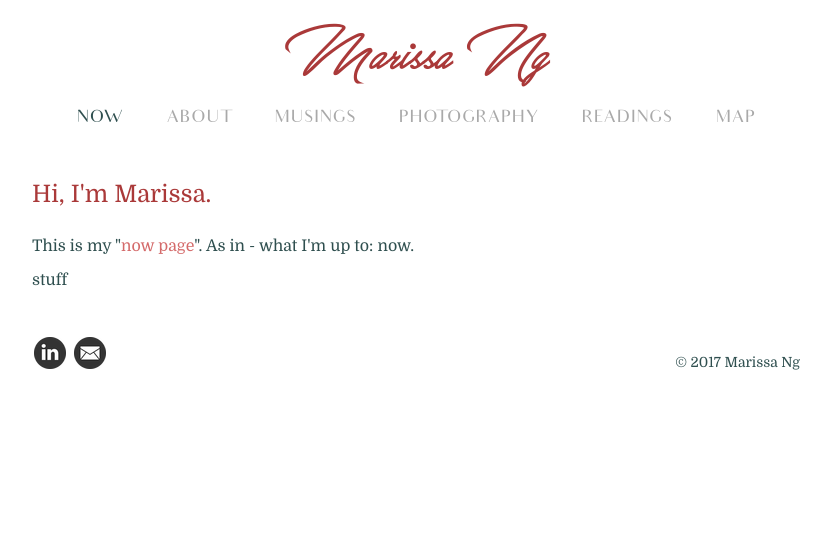
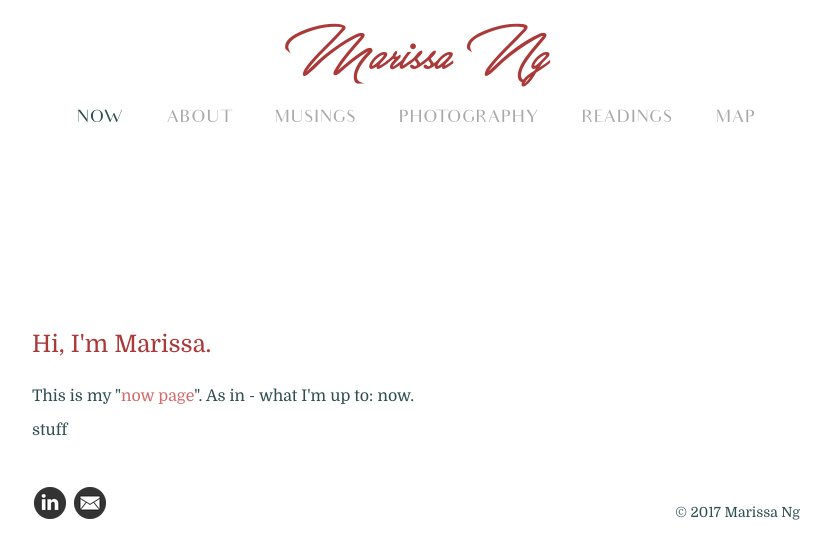
Before and after one commit to marissang/archivejekyll, a Jekyll site: the page built from index.html, in a window 1280 px wide. Shown: the top 559 px of the page, without its empty margins (224-1055 px from the left). Built offline with Jekyll 4.4.1, drawn with Linux system fonts in a browser that asks for light colours.

Commit message:
layout attempt

```diff
--- a/index.html
+++ b/index.html
@@ -1,27 +1,7 @@
-<!DOCTYPE html>
-<html lang="en">
-    <head>
-        <meta charset="utf-8">
-        <title>Marissa Ng</title>
-        <link rel="stylesheet" type="text/css" href="css/main.css">
-    </head>
-
-    <body>
-        <header>
-            <div id="name">
-                <a href="index.html">Marissa Ng</a>
-            </div>
-            <nav>
-                <ul>
-                    <li><a href="index.html" class="currentpage">now</a></li>
-                    <li><a href="about.html">about</a></li>
-                    <li><a href="musings.html">musings</a></li>
-                    <li><a href="photography.html">photography</a></li>
-                    <li><a href="readings.html">readings</a></li>
-                    <li><a href="map.html">map</a></li>
-                </ul>
-            </nav>
-        </header>
+---
+layout: default
+title: Marissa Ng
+---
 
 <div class="bodycontainer">
     <p class="heading">Hi, I'm Marissa.</p>
@@ -32,13 +12,3 @@
 
     </p>
 </div>
-
-        <footer>
-            <ul class="contact-buttons">
-                <li id="linkedin"><a href="https://ca.linkedin.com/in/marissang" target="_blank"><img src="buttons/linkedin.png"></a></li>
-                <li id="email"><a href="mailto:marissamng@gmail.com" target="_blank"><img src="buttons/email.png"></a></li>
-            </ul>
-            <p id="copyright">&copy; 2017 Marissa Ng</p>
-        </footer>
-    </body>
-</html>
```
Lines whose indentation alone changed are shown as unchanged.
